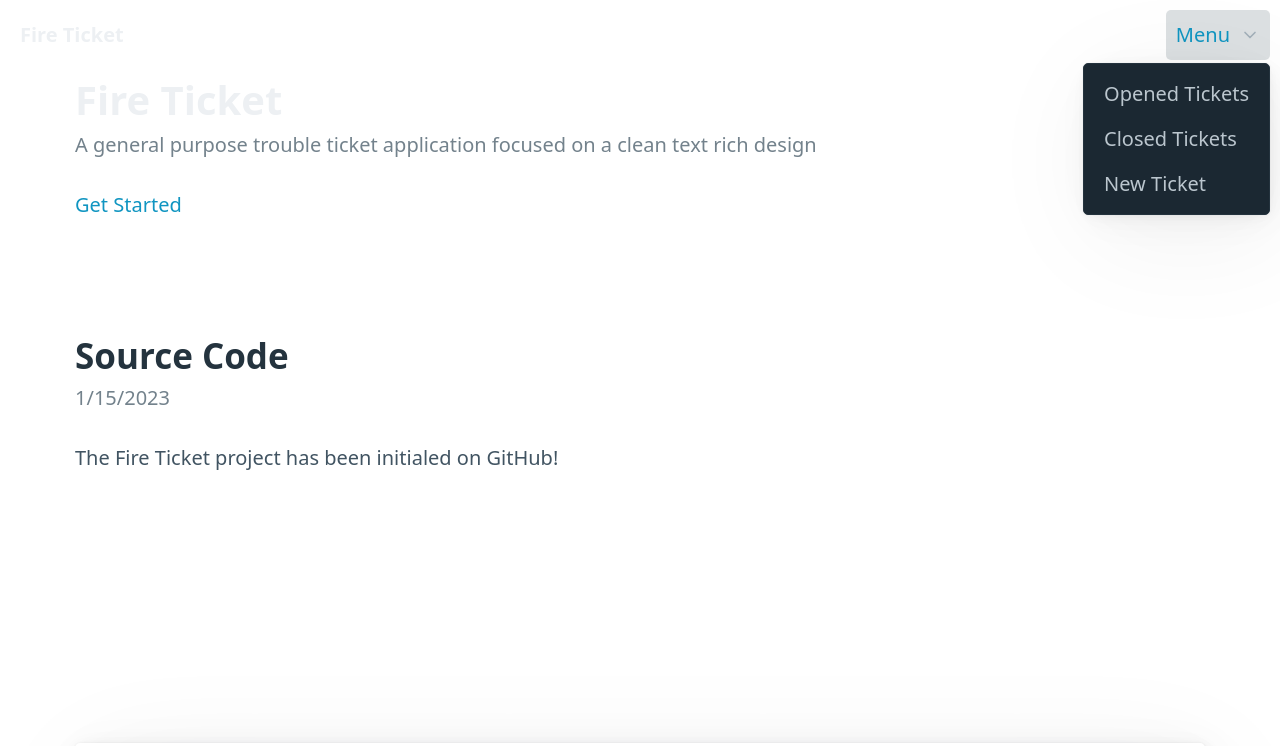
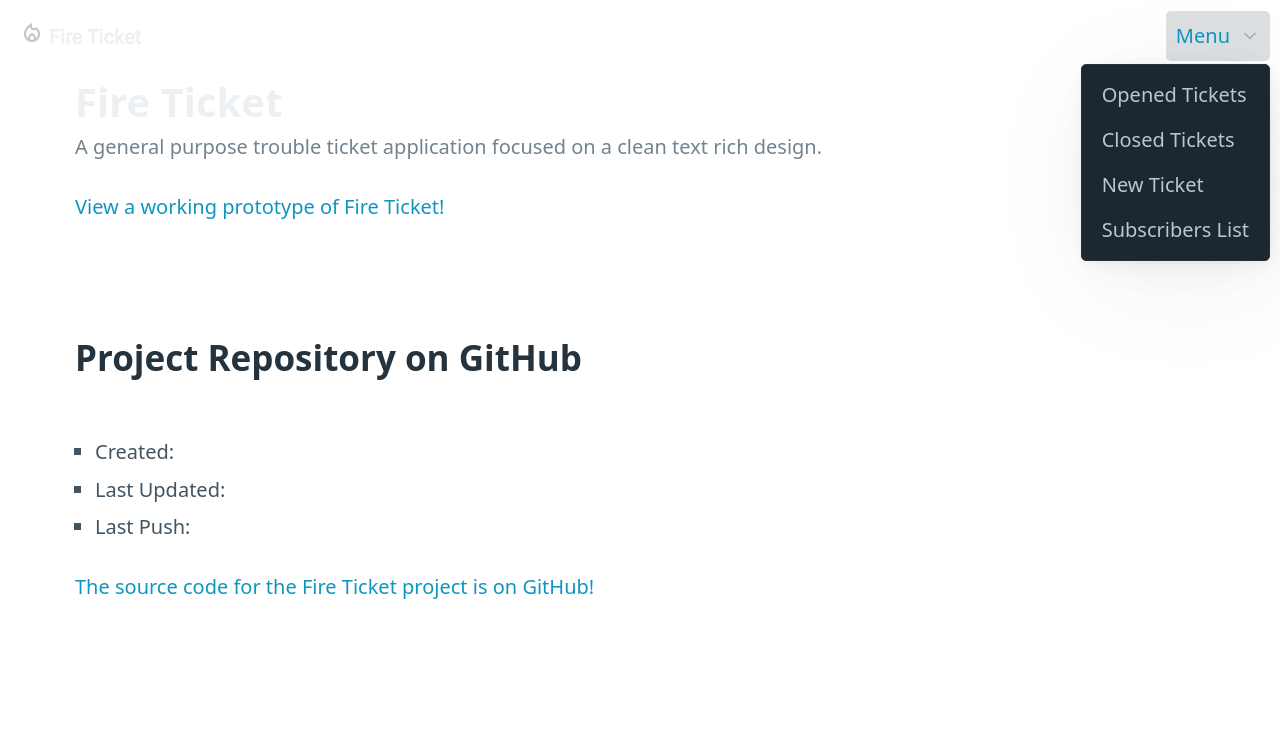
Before and after one commit to DisgruntledTech/Fire-Ticket, a plain HTML site: page index.html in a window 1280 px wide. Both pictures are taken after a click on the heading "Menu". Shown: the top 746 px of the page. Drawn offline with nearby package versions, Linux system fonts and the light colour scheme; a script that the page names is missing.

Commit message:
Update index.html

```diff
--- a/index.html
+++ b/index.html
@@ -16,27 +16,35 @@
     <div class="hero" data-theme="dark">
         <nav class="container-fluid">
           <ul>
-            <li><a href="index.html" class="contrast"><strong>Fire Ticket</strong></a></li>
+            <li>
+              <div style="font-family: 'Roboto', sans-serif;"><span class="material-symbols-outlined">
+              local_fire_department
+              </span>
+              <a href="index.html" class="contrast"><strong>Fire Ticket</strong></a></div>
+            </li>
           </ul>
           <ul>
+            <li><span id="displayName"></span></li>
             <li>
               <details role="list" dir="rtl">
                 <summary aria-haspopup="listbox" role="link" class="contrast">Menu</summary>
                 <ul role="listbox">
-                  <li><a href="index.html">Opened Tickets</a></li>
+                  <li><a href="opened-tickets.html">Opened Tickets</a></li>
                   <li><a href="index.html">Closed Tickets</a></li>
                   <li><a href="new-ticket.html">New Ticket</a></li>
+                  <li><a href="subscribers-list.html">Subscribers List</a></li>
                 </ul>
               </details>
             </li>
-          </ul>
+        </ul>
         </nav>
         <header class="container">
           <hgroup>
             <h1>Fire Ticket</h1>
-            <h2>A general purpose trouble ticket application focused on a clean text rich design</h2>
+            <h2>A general purpose trouble ticket application focused on a clean text rich design.</h2>
           </hgroup>
-          <p><a href="index.html">Get Started</a></p>
+          <p><a href="https://fire-ticket-ff8a8.web.app/">View a working prototype of Fire Ticket!</a></p>
+
         </header>
       </div><!-- ./ Hero -->
 
@@ -45,11 +53,16 @@
         <div class="grid">
 
           <section>
-            <hgroup>
-              <h2>Source Code</h2>
-              <h3>1/15/2023</h3>
-            </hgroup>
-            <p>The Fire Ticket project has been initialed on GitHub!</p>
+            <h2>Project Repository on GitHub</h2>
+              <ul>
+                <li>Created: <span id="created"></span></li>
+                <li>Last Updated: <span id="lastUpdated"></span></li>
+                <li>Last Push: <span id="pushed"></span></li>
+              </ul>
+
+              <!--https://api.github.com/repos/DisgruntledTech/Fire-Ticket-->
+
+            <p><a href="https://github.com/DisgruntledTech/Fire-Ticket">The source code for the Fire Ticket project is on GitHub!</a></p>
           </section>
 
         </div>
```
